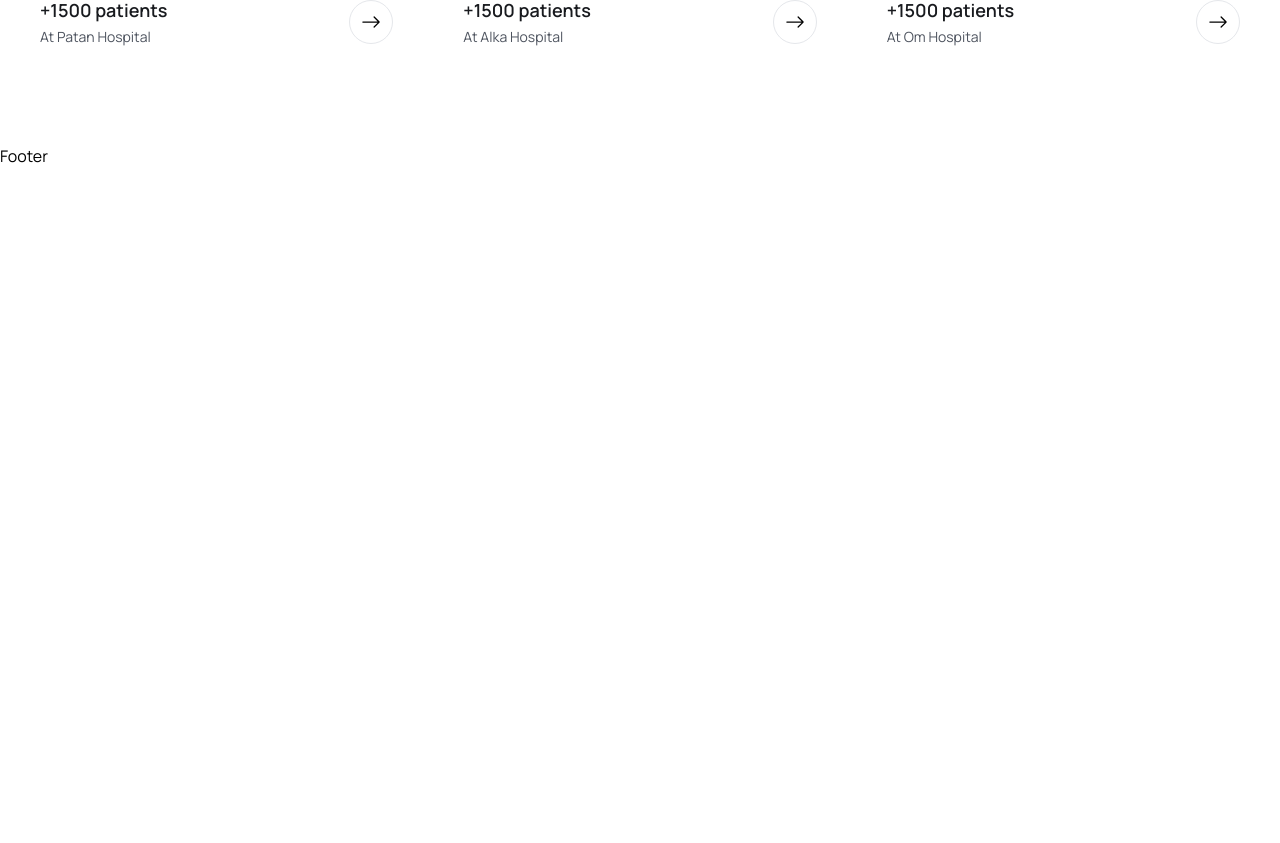
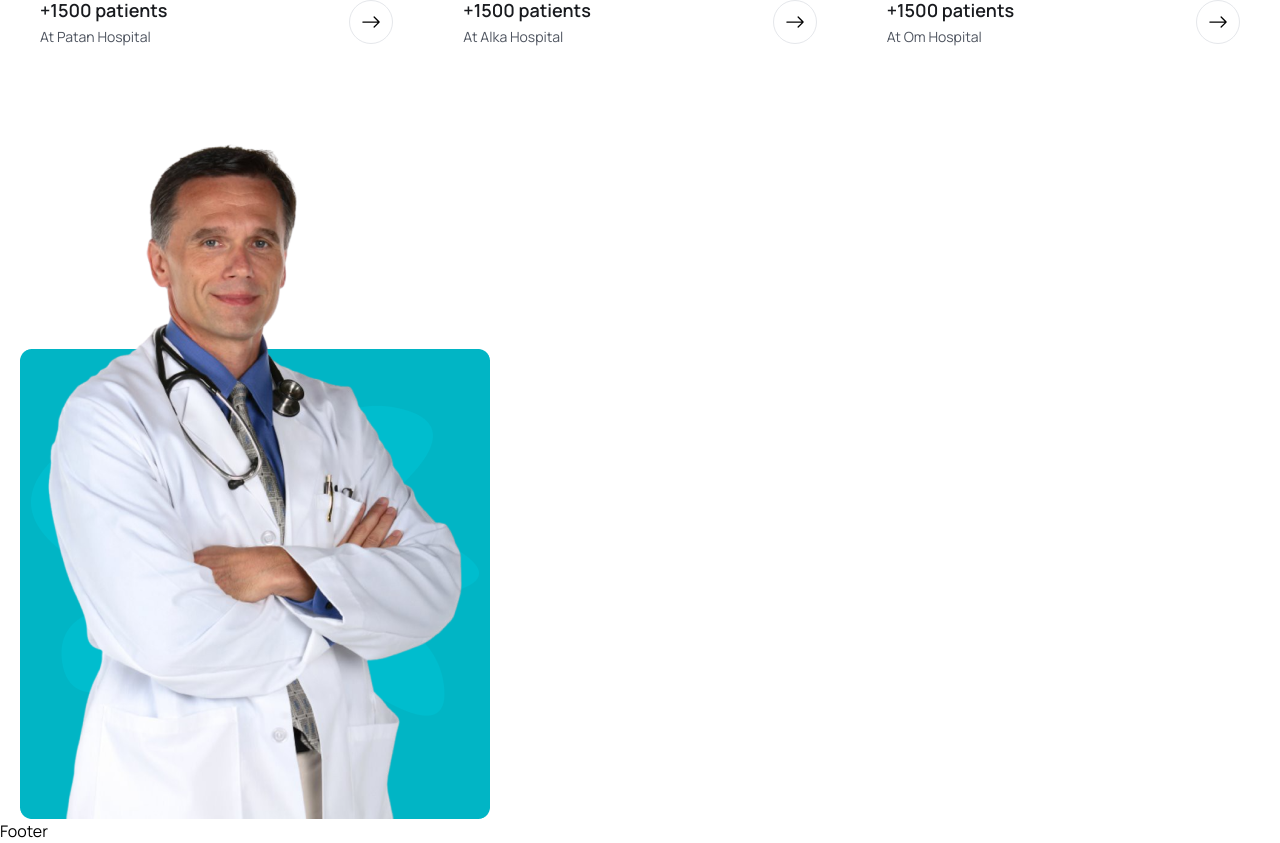
Before and after one commit to tmgnisc/Doctor-Appointment-Booking-MERN-, a React (Vite) app in the folder frontend/: page / in a window 1280 px wide. Shown: the part 4508-5351 px from the top of the page. Before the commit the page ends 4676 px from the top, so only its background shows below. Built offline with nearby package versions, Linux system fonts and the light colour scheme.

Commit message:
working on faq section

```diff
--- a/frontend/src/pages/Home.jsx
+++ b/frontend/src/pages/Home.jsx
@@ -14,6 +14,7 @@ import ServiceList from "../components/Services/ServiceList";
 import featureImg from "../assets/images/feature-img.png";
 import videoIcon from "../assets/images/video-icon.png";
 import DoctorList from "../components/Doctors/DoctorList";
+import faqImg from "../assets/images/faq-img.png";
 
 const Home = () => {
   return (
@@ -254,9 +255,18 @@ const Home = () => {
             </p>
           </div>
 
-          <DoctorList/>
+          <DoctorList />
         </div>
       </section>
+
+      {/* faq section */}
+      <div className="container">
+        <div className="flex justify-between gap-[50px] lg:gp-0 ">
+          <div className="w-1/2 hidden md:block">
+            <img src={faqImg} alt="" />
+          </div>
+        </div>
+      </div>
     </>
   );
 };
```
